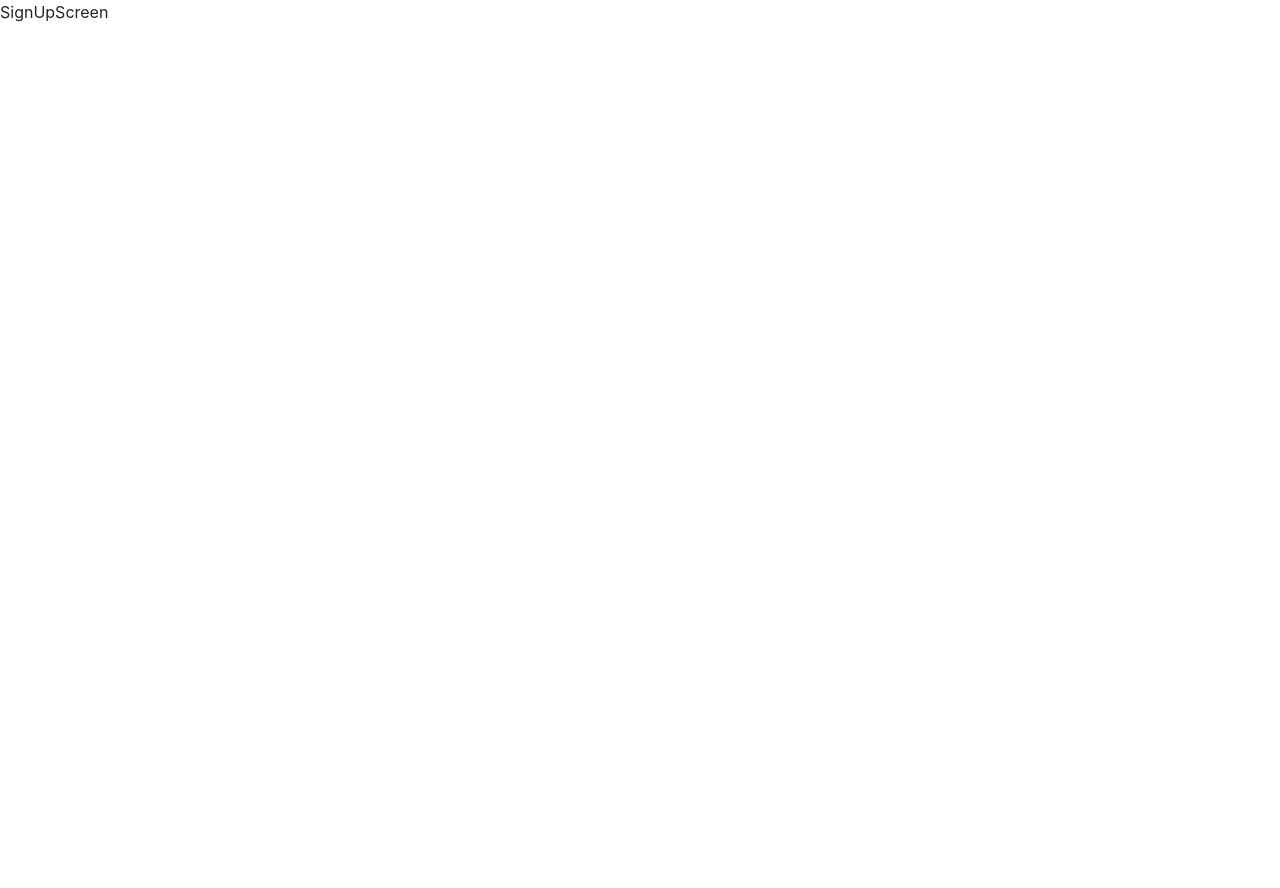
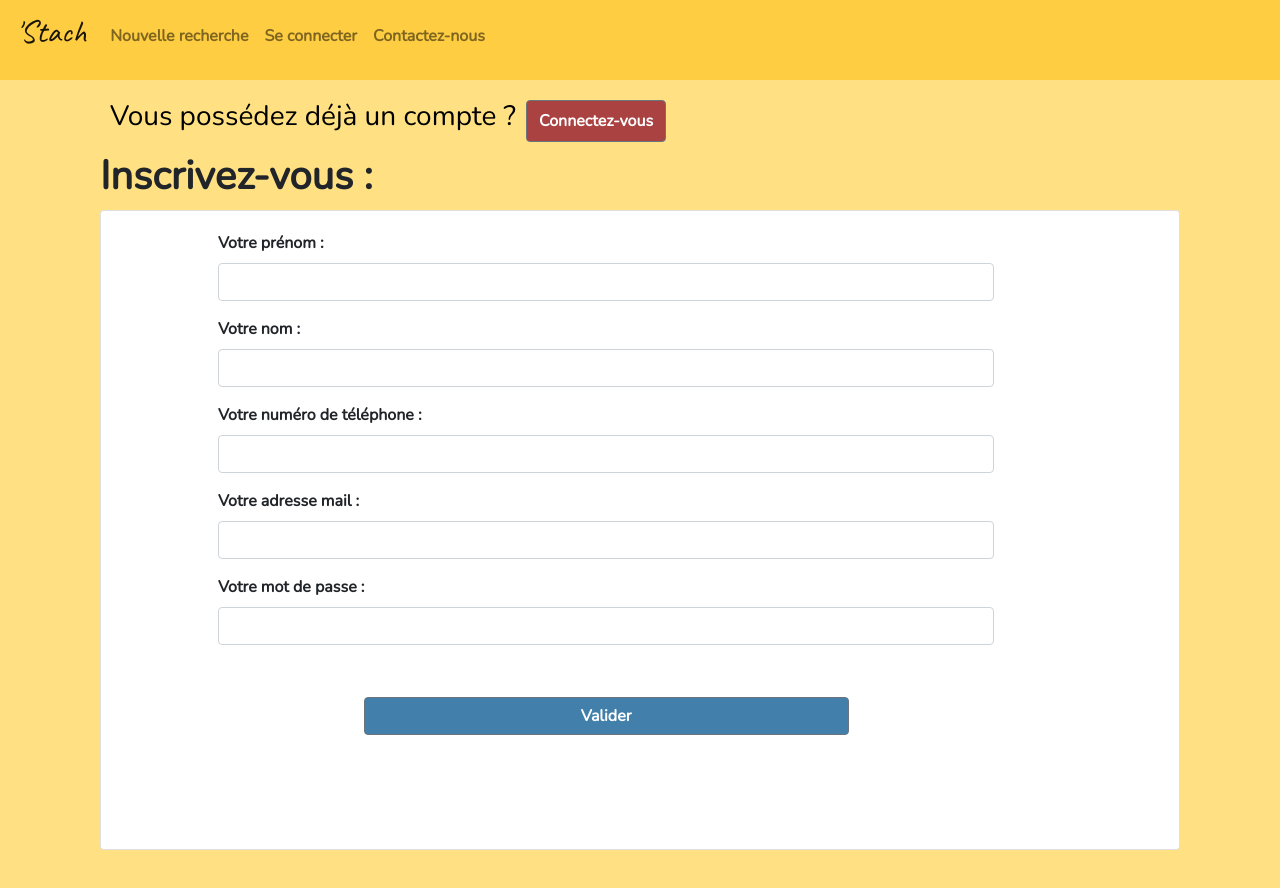
Before and after one commit to JulietteReve/stach-perso, a React (Create React App) app in the folder reactapp/: page /inscription in a window 1280 px wide. Before the commit the page ends 800 px from the top, so only its background shows below. Built offline with nearby package versions, Linux system fonts and the light colour scheme.

Commit message:
signUp ok

```diff
--- a/reactapp/src/App.css
+++ b/reactapp/src/App.css
@@ -74,6 +74,14 @@
   justify-content: center;
 }
 
+.signUpPage {
+  display: flex;
+  flex-wrap: wrap;
+  height: 100vh;
+  margin-top: 10px;
+  justify-content: center;
+}
+
 
 .titleNavBar {
   font-family: 'Caveat', cursive;
--- a/reactapp/src/App.js
+++ b/reactapp/src/App.js
@@ -21,9 +21,10 @@ import SignUpScreen from './screens/SignUpScreen';
 
 import userChoice from './reducers/userChoice.reducer';
 import selectedShop from './reducers/selectShop.reducer';
-import appointmentChoice from './reducers/appointmentChoice.reducer'
+import appointmentChoice from './reducers/appointmentChoice.reducer';
+import user from './reducers/user.reducer'
 
-const store = createStore(combineReducers( {userChoice, selectedShop, appointmentChoice}) )
+const store = createStore(combineReducers( {userChoice, selectedShop, appointmentChoice, user}))
 
 function App() {
   return (
--- /dev/null
+++ b/reactapp/src/reducers/user.reducer.js
@@ -0,0 +1,9 @@
+export default function(user = {}, action){
+    if(action.type == 'user'){
+        console.log(action.user);
+        var userCopy = action.user
+        return userCopy
+    } else {
+    return user
+    }
+}
--- a/reactapp/src/screens/ProfileScreen.js
+++ b/reactapp/src/screens/ProfileScreen.js
@@ -1,10 +1,12 @@
 import React from 'react';
-import {Container,Row} from 'reactstrap'
+import {Container,Row} from 'reactstrap';
+import {connect} from 'react-redux';
 
 
 
 
-function ProfileScreen() {
+function ProfileScreen(props) {
+  console.log('user', props.user)
   return (
     <div>
         <p>ProfileScreen</p>
@@ -12,4 +14,11 @@ function ProfileScreen() {
   );
 }
 
-export default ProfileScreen;
+function mapStateToProps(state){
+  return {user: state.user}
+}
+
+export default connect(
+  mapStateToProps,
+  null,
+)(ProfileScreen);
--- a/reactapp/src/screens/SignInScreen.js
+++ b/reactapp/src/screens/SignInScreen.js
@@ -2,9 +2,10 @@ import React, {useState} from 'react';
 import {Container,Row, Col, Button, Form, FormGroup, Label, FormText, Input, Card} from 'reactstrap';
 import Nav from './Nav';
 import '../App.css';
-import {Link, Redirect} from 'react-router-dom'
+import {Link, Redirect} from 'react-router-dom';
+import {connect} from 'react-redux';
 
-function SignInScreen() {
+function SignInScreen(props) {
   const [email, setEmail] = useState(null);
   const [password, setPassword] = useState(null);
   const [userExists, setUserExists] = useState(false);
@@ -21,7 +22,6 @@ function SignInScreen() {
       }),
     });
     const body = await data.json();
-    console.log('body', body);
     if (body.result === false) {
       if (body.emailNotFound) {
         setErrorMessage(body.emailNotFound)
@@ -32,6 +32,7 @@ function SignInScreen() {
       }
     } else {
       setUserExists(true);
+      props.user(body.user)
     }
   }
 
@@ -51,7 +52,7 @@ function SignInScreen() {
                   <Button style={{color: 'white', fontWeight: 'bold', backgroundColor: '#AB4242'}}>Inscrivez-vous</Button>
                 </div>
               </Link>
-              <h1 style={{fontWeight: 'bold', marginBottom: 10}}>Connectez-vous avec vos identidiants : </h1>
+              <h1 style={{fontWeight: 'bold', marginBottom: 10}}>Connectez-vous avec vos identidiants: </h1>
               <Card style={{height: '45vh'}}>
                 <div style={{width: '90%', display: 'flex', flexDirection: 'column', alignItems: 'center', margin: 20, fontWeight: 'bold'}}>
                   <FormGroup style={{width: '80%'}}>
@@ -74,4 +75,18 @@ function SignInScreen() {
   );
 }
 
-export default SignInScreen;
+function mapDispatchToProps(dispatch){
+  return {
+    user: function(user){
+      dispatch({
+          type: 'user',
+          user: user,
+      })
+    }
+  }
+}
+
+export default connect(
+  null,
+  mapDispatchToProps,
+)(SignInScreen);
--- a/reactapp/src/screens/SignUpScreen.js
+++ b/reactapp/src/screens/SignUpScreen.js
@@ -1,15 +1,113 @@
-import React from 'react';
-import {Container,Row} from 'reactstrap'
+import React, {useState} from 'react';
+import {Container,Row, Col, Button, Form, FormGroup, Label, FormText, Input, Card} from 'reactstrap';
+import Nav from './Nav';
+import '../App.css';
+import {Link, Redirect} from 'react-router-dom';
+import {connect} from 'react-redux';
+
+function SignInScreen(props) {
+  const [email, setEmail] = useState(null);
+  const [password, setPassword] = useState(null);
+  const [userExists, setUserExists] = useState(false);
+  const [errorMessage, setErrorMessage] = useState(null);
+  const [firstName, setFirstName] = useState(null);
+  const [lastName, setLastName] = useState(null);
+  const [phoneNumber, setPhoneNumber] = useState(null);
 
 
+  var validation = async () => {
+    if (email === null || password === null || firstName === null || lastName === null || phoneNumber === null) {
+      setErrorMessage('Veuillez remplir tous les champs');
+    } else {
+      const data = await fetch(`/users/signUp`, {
+        method: 'POST',
+        headers: { 'Content-Type': 'application/json' },
+        body: JSON.stringify({
+          firstName: firstName,
+          lastName: lastName,
+          phoneNumber: phoneNumber,
+          email: email,
+          password: password,
+        }),
+      });
 
+      const body = await data.json();
 
-function SignUpScreen() {
+      if (body.error) {
+        setErrorMessage('Certains champs sont invalides');
+      } else if (body.savedUser) {
+        props.user(body.savedUser);
+      }
+    }
+  }
+
+  if (userExists === true) {
+    return(<Redirect to='/rendezvous' />)
+  }
+
   return (
-    <div>
-        <p>SignUpScreen</p>
+    <div className='globalStyle'>
+          <Nav />
+
+          <Container className='signUpPage'>
+            <Col xs='12' >
+            <Link to='/connexion' style={{textDecoration: 'none', color: 'black'}}>
+                <div style={{display: 'flex', margin: 10}}>
+                  <h3 style={{marginRight: 10}}>Vous possédez déjà un compte ? </h3>
+                  <Button style={{color: 'white', fontWeight: 'bold', backgroundColor: '#AB4242'}}>Connectez-vous</Button>
+                </div>
+              </Link>
+              <h1 style={{fontWeight: 'bold', marginBottom: 10}}>Inscrivez-vous : </h1>
+              <Card style={{height: '80%'}}>
+                <div style={{width: '90%', display: 'flex', flexDirection: 'column', alignItems: 'center', margin: 20, fontWeight: 'bold'}}>
+
+                  <FormGroup style={{width: '80%'}}>
+                    <Label for="exampleEmail">Votre prénom :</Label>
+                    <Input type="text" onChange={(e) => setFirstName(e.target.value)} value={firstName}/>
+                  </FormGroup>
+
+                  <FormGroup style={{width: '80%'}}>
+                    <Label for="exampleEmail">Votre nom :</Label>
+                    <Input type="text" onChange={(e) => setLastName(e.target.value)} value={lastName}/>
+                  </FormGroup>
+
+                  <FormGroup style={{width: '80%'}}>
+                    <Label for="exampleEmail">Votre numéro de téléphone :</Label>
+                    <Input type="text" onChange={(e) => setPhoneNumber(e.target.value)} value={phoneNumber}/>
+                  </FormGroup>
+
+                  <FormGroup style={{width: '80%'}}>
+                    <Label for="exampleEmail">Votre adresse mail :</Label>
+                    <Input type="email" name="email" id="exampleEmail" onChange={(e) => setEmail(e.target.value)} value={email}/>
+                  </FormGroup>
+                  <FormGroup style={{width: '80%'}}>
+                    <Label for="examplePassword">Votre mot de passe :</Label>
+                    <Input type="password" name="password" id="examplePassword" onChange={(e) => setPassword(e.target.value)} value={password}/>
+                  </FormGroup>
+                  <p>{errorMessage}</p>
+                  <Button style={{backgroundColor: '#4280AB', color: 'white', fontWeight: 'bold', width: '50%', margin: 20}} onClick={() => validation()}>Valider</Button>
+                </div>
+              </Card>
+
+            </Col>
+          </Container>
     </div>
+
   );
 }
 
-export default SignUpScreen;
+function mapDispatchToProps(dispatch){
+  return {
+    user: function(user){
+      dispatch({
+          type: 'user',
+          user: user,
+      })
+    }
+  }
+}
+
+export default connect(
+  null,
+  mapDispatchToProps,
+)(SignInScreen);
```
Also changed, not shown: 1 other file (tests, documents, lock files or other folders).
